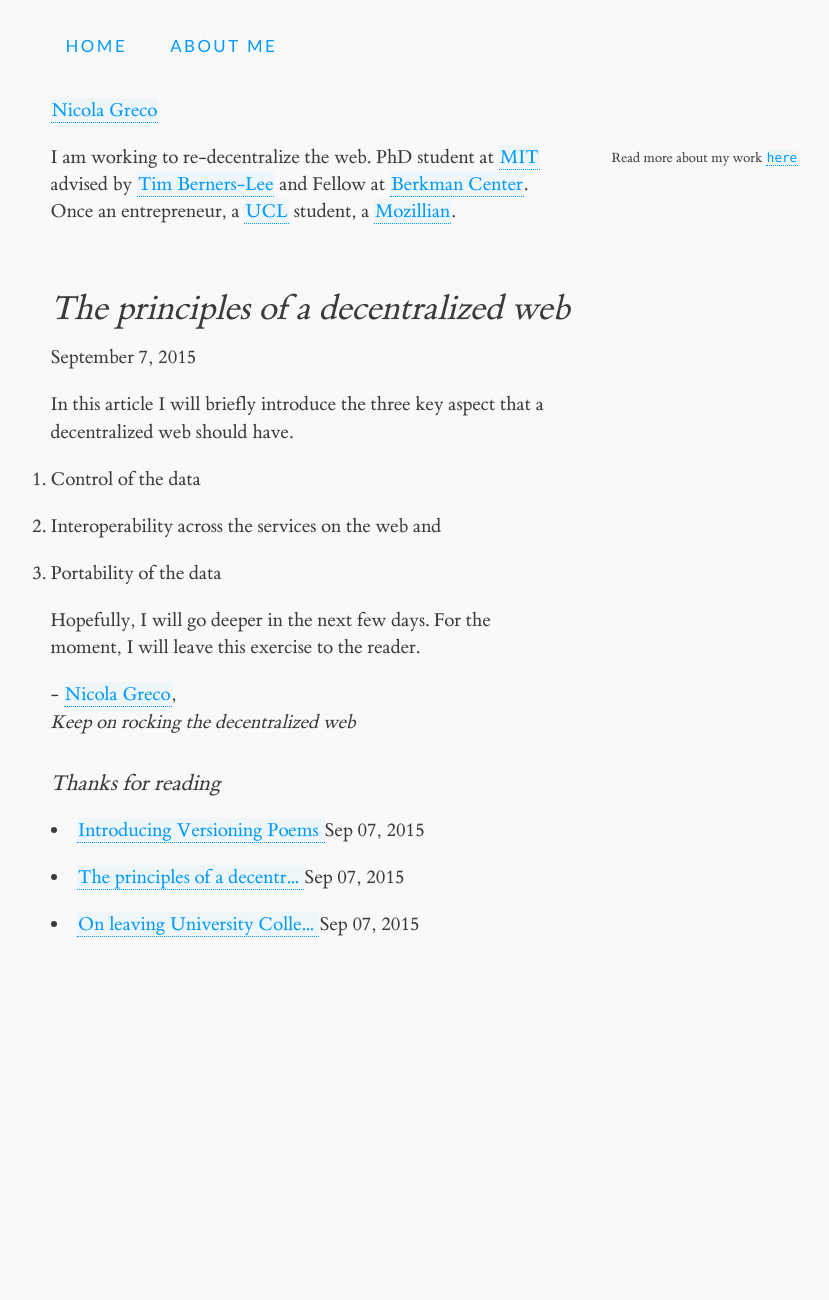
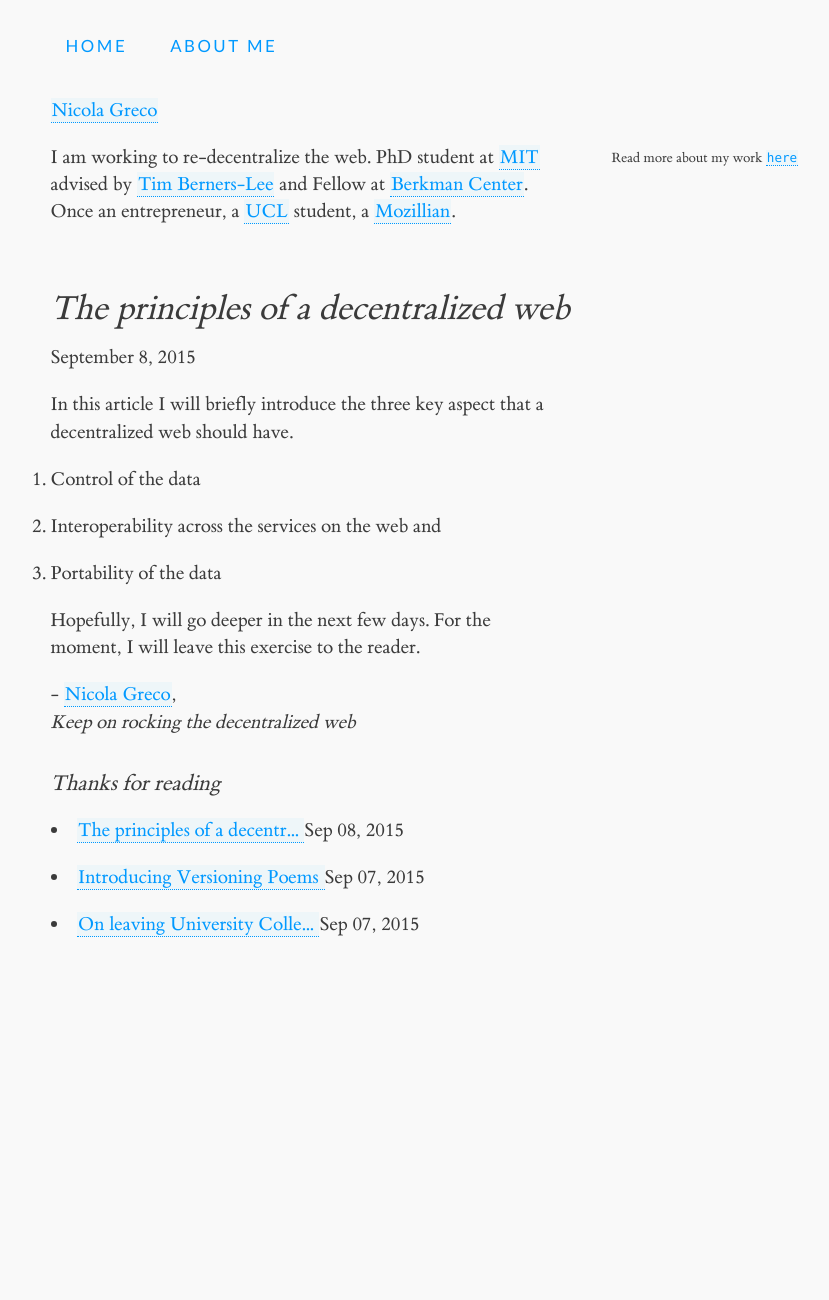
Before and after one commit to nicola/nicola.github.io, a Jekyll site: the page built from _posts/2015-09-08-decentralized-principles.md, in a window 1280 px wide. Shown: the whole page, without its empty margins (57-886 px from the left). Built offline with Jekyll 4.4.1, drawn with Linux system fonts in a browser that asks for light colours; comment, search, counter and statistics services are not loaded.

Commit message:
decentralized post/2

```diff
--- a/_posts/2015-09-08-decentralized-principles.md
+++ b/_posts/2015-09-08-decentralized-principles.md
@@ -1,7 +1,7 @@
 ---
 layout: post
 title:  "The principles of a decentralized web"
-date:   2015-09-07 13:06:04
+date:   2015-09-08 18:06:04
 categories: Decentralized Web
 ---
 
```
